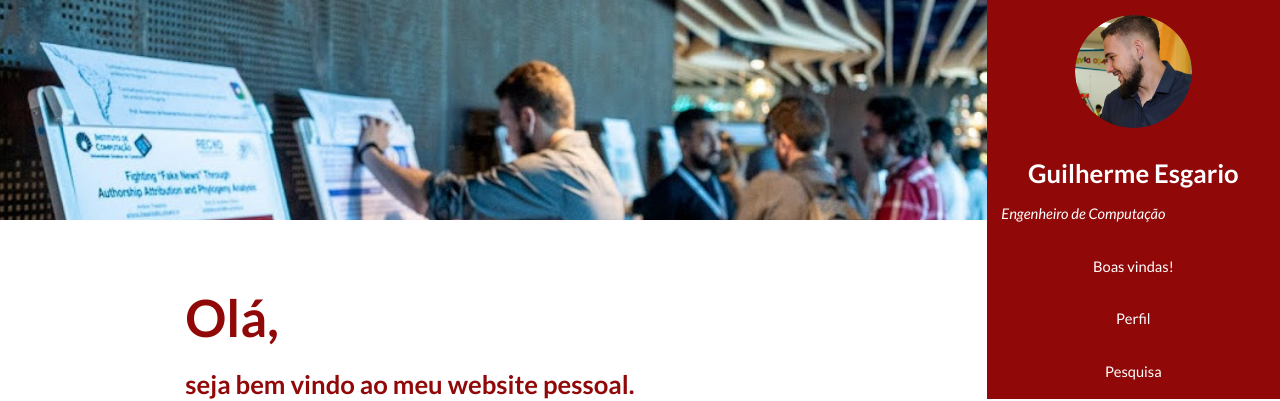
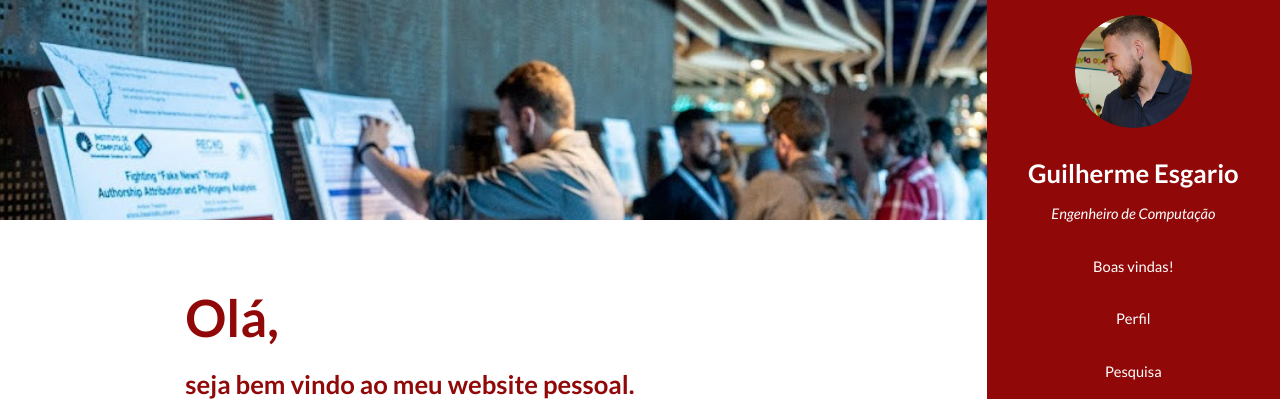
Before and after one commit to esgario/personal-website, a Jekyll site: the page built from index.html, in a window 1280 px wide. Shown: the top 401 px of the page. Built offline with Jekyll 4.4.1, drawn with Linux system fonts in a browser that asks for light colours.

Commit message:
pequena alteração

```diff
--- a/_config.yml
+++ b/_config.yml
@@ -1,7 +1,7 @@
 #Site configuration
 title: Guilherme Esgario
 author: Guilherme Esgario
-work:  Engenheiro de Computação
+work: Engenheiro de Computação
 year: 2019
 
 url: http://guilhermeesgario.com.br
--- a/_includes/header.html
+++ b/_includes/header.html
@@ -1,3 +1,3 @@
 <span class="image avatar"><img src="/assets/images/avatar.jpg" alt="" /></span>
 <h1 id="logo"><a href="/">{{site.author}}</a></h1>
-<p>{{site.work}}</p>
+<p style="text-align: center;">{{site.work}}</p>
```
Also changed, not shown: 2 other files.
